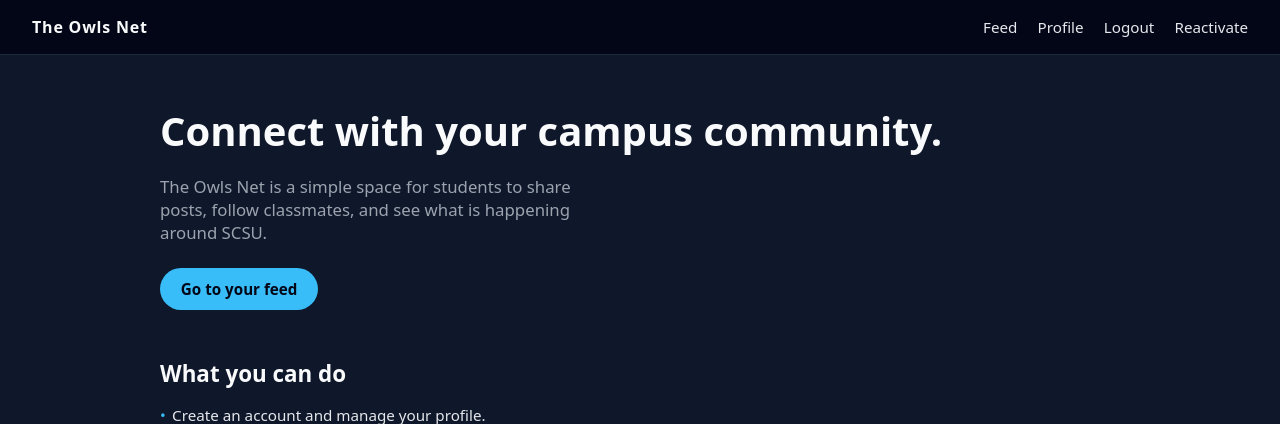
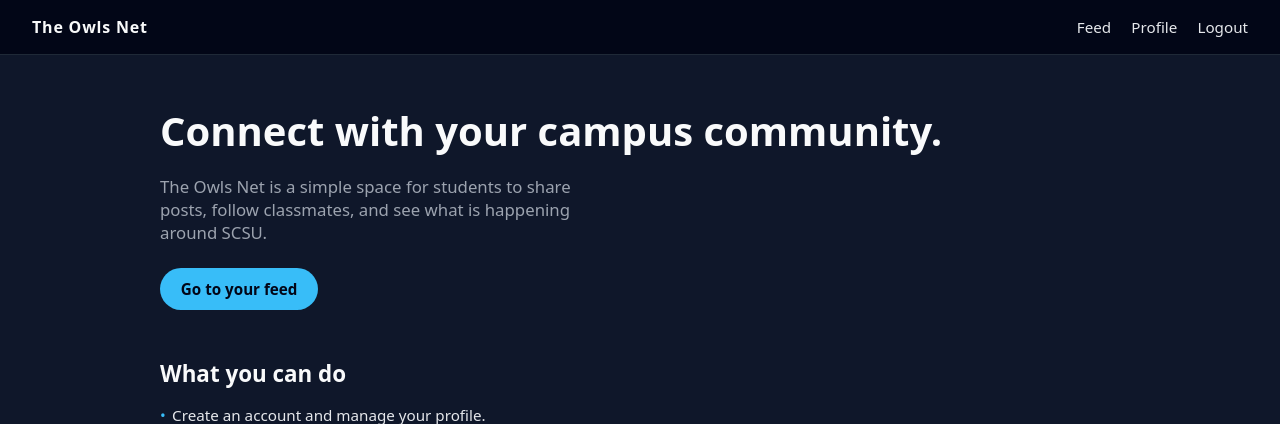
Before and after one commit to lesmayrei/TheOwlsNet, a PHP site: page /index.php in a window 1280 px wide. Shown: the top 424 px of the page. Run offline with PHP 8.4, Linux system fonts and the light colour scheme; the visitor is signed in with stand-in values (Sample User, id 1).

Commit message:
removing deactive button when logged in

```diff
--- a/index.php
+++ b/index.php
@@ -118,10 +118,8 @@ session_start();
             <?php else: ?>
                 <a href="login.php">Login</a>
                 <a href="register.php">Register</a>
+                <a href="reactivate.php">Reactivate</a>
             <?php endif; ?>
-
-            <!-- Reactivate link always visible -->
-            <a href="reactivate.php">Reactivate</a>
         </nav>
     </header>
 
```
